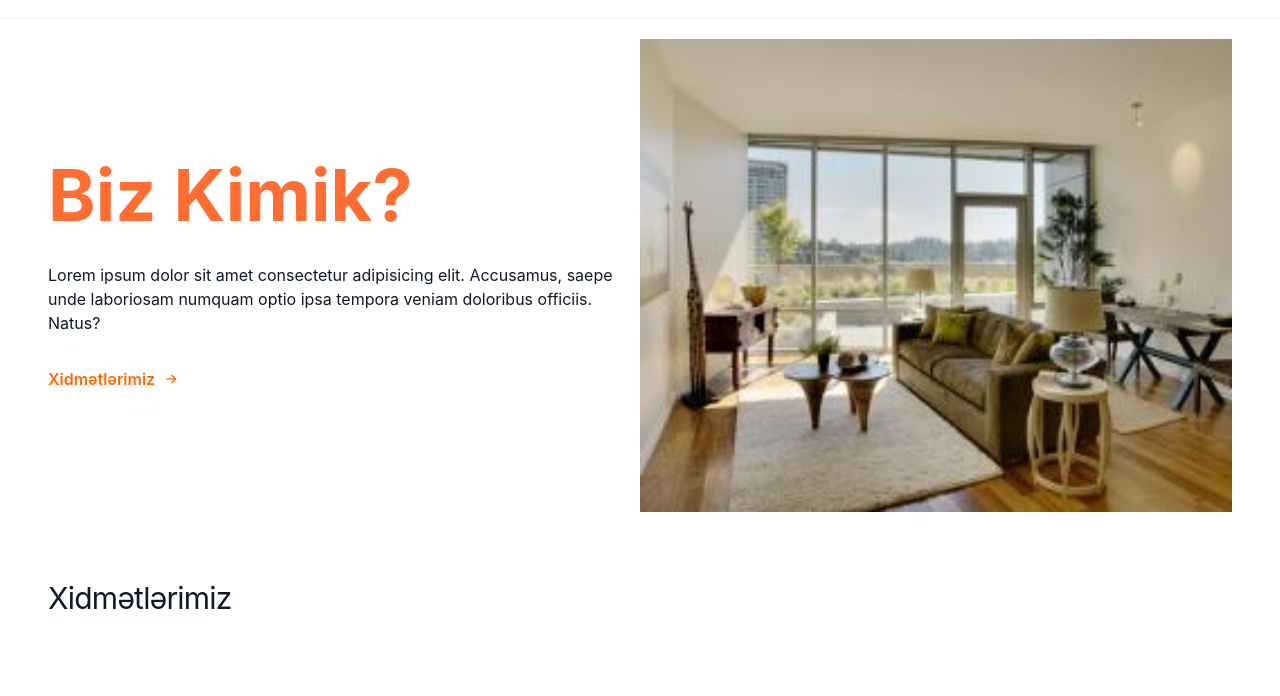
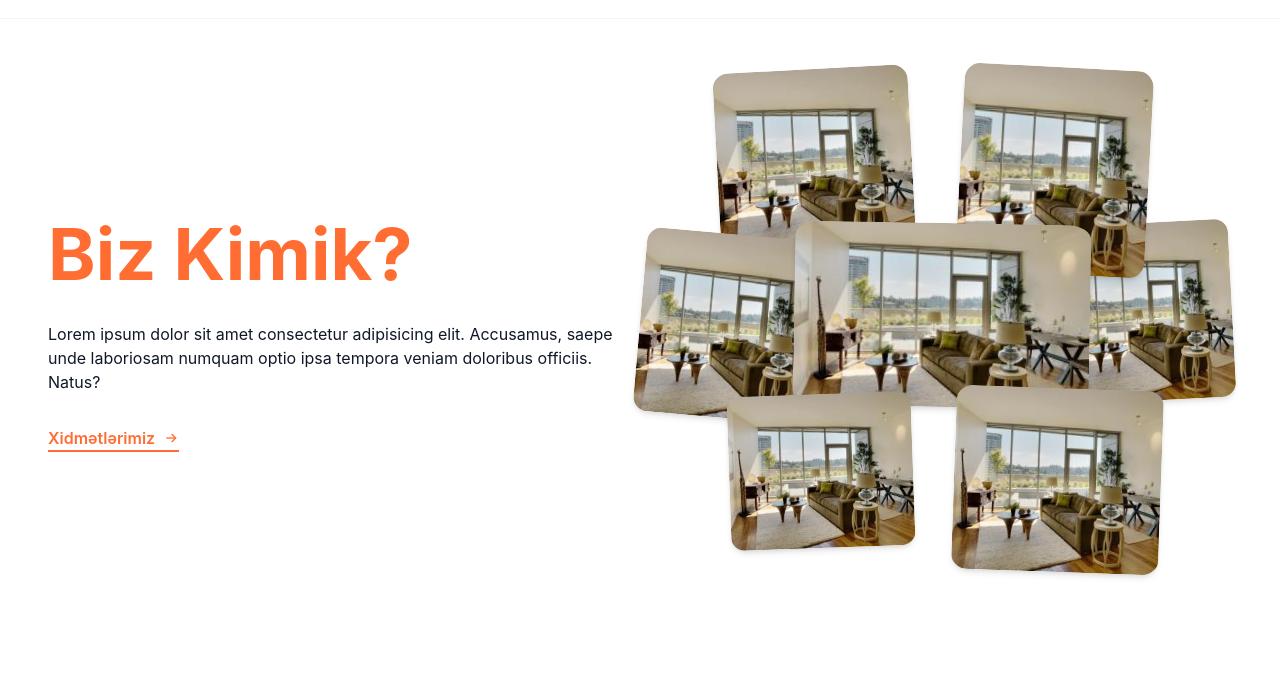
Before and after one commit to tsult595/tanitim-az, an Astro site in the folder apps/web/: page / in a window 1280 px wide. Shown: the part 61-757 px from the top of the page. Built offline with nearby package versions, Linux system fonts and the light colour scheme; Astro itself is replaced by a stand-in of ours.

Commit message:
About section mages is settled as in figma

```diff
--- a/apps/web/src/components/user/mainPage/AboutSection.astro
+++ b/apps/web/src/components/user/mainPage/AboutSection.astro
@@ -6,14 +6,16 @@ interface Props {
 }
 
 const {
-
   class: className
 } = Astro.props;
 ---
 
 <div class:list={[className]}>
-  <section id="about-section" class:list={["w-full px-1 md:px-12 ", className]}>
-    <div class="mx-auto flex max-w-7xl flex-col bg-white md:flex-row">
+  <section
+    id="about-section"
+    class:list={["w-full px-1 md:min-h-90 md:px-12", className]}
+  >
+    <div class="mx-auto flex max-w-7xl flex-col items-center bg-white md:flex-row md:items-stretch">
 
       <!-- Text -->
       <div class="flex w-full flex-col justify-center gap-8 py-8 md:w-1/2 md:py-0">
@@ -27,13 +29,14 @@ const {
           veniam doloribus officiis. Natus?
         </p>
 
+        <div class="w-fit">
+
           <a
             href="#services-section"
             data-scroll="services-section"
-      class="flex w-fit items-center gap-2 rounded-lg text-md font-semibold text-orange-500"
+            class="flex w-fit items-center gap-2 rounded-lg text-md font-semibold text-[#FF6D33]"
           >
             Xidmətlərimiz
-
             <svg
               class="h-4 w-4"
               viewBox="0 0 24 24"
@@ -45,15 +48,63 @@ const {
               <path d="m13 6 6 6-6 6" />
             </svg>
           </a>
+
+          <div class="h-0.5 w-full bg-[#FF6D33]"></div>
+        </div>
       </div>
 
-  <!-- Image -->
-  <div class="relative w-full shrink-0 md:w-1/2">
+      <!-- Images collage: fixed aspect-ratio container, all positions in % -->
+      <div class="relative w-full max-w-[420px] aspect-[14/14] shrink-0 md:w-1/2 md:max-w-none">
+
+        <!-- 1: top-left, meeting table -->
         <img
           src="/img.jpeg"
-      class="h-full w-full object-cover"
           alt=""
+          class="absolute left-[13%] top-[5%] z-10 h-[32%] w-[33%] rotate-[-3deg] rounded-[8%] object-cover shadow-md"
         />
+
+        <!-- 2: top-right, woman with phone -->
+        <img
+          src="/img.jpeg"
+          alt=""
+          class="absolute right-[14%] top-7 z-30 h-[35%] w-[32%] rotate-[3deg] rounded-[8%] object-cover shadow-md"
+        />
+
+        <!-- 3: left, flatlay (phone/earbuds/mug) -->
+        <img
+          src="/img.jpeg"
+          alt=""
+          class="absolute left-0 top-[33%] z-20 h-[31%] w-[30%] rotate-[5deg] rounded-[8%] object-cover shadow-md"
+        />
+
+        <!-- 4: CENTER — wide group meeting -->
+        <img
+          src="/img.jpeg"
+          alt=""
+          class="absolute left-[26%] top-[31%] z-40 h-[31%] w-[50%] rotate-[1deg] rounded-[8%] object-cover shadow-md"
+        />
+
+        <!-- 5: right, woman standing in hallway -->
+        <img
+          src="/img.jpeg"
+          alt=""
+          class="absolute right-0 top-[31%] z-20 h-[30%] w-[30%] rotate-[-3deg] rounded-[8%] object-cover shadow-md"
+        />
+
+        <!-- 6: bottom-left, laptop with charts -->
+        <img
+          src="/img.jpeg"
+          alt=""
+          class="absolute left-[15%] top-[60%] z-41 h-[26%] w-[31%] rotate-[-2deg] rounded-[8%] object-cover shadow-md"
+        />
+
+        <!-- 7: bottom-right, two colleagues at table -->
+        <img
+          src="/img.jpeg"
+          alt=""
+          class="absolute right-[12%] top-[59%] z-41 h-[31%] w-[35%] rotate-[2deg] rounded-[8%] object-cover shadow-md"
+        />
+
       </div>
 
     </div>
--- a/apps/web/src/components/user/mainPage/ClientsSection.astro
+++ b/apps/web/src/components/user/mainPage/ClientsSection.astro
@@ -48,17 +48,17 @@ const { clients = defaultClients } = Astro.props;
 
   <div class="relative w-full max-w-7xl mx-auto overflow-hidden bg-gray-100/60 px-0 md:py-2">
     <div class="text-center mb-6 sm:mb-8 md:mb-10 sm:text-left px-0 sm:px-6 md:px-9 lg:px-12">
-      <h2 class="text-2xl md:text-3xl text-slate-900 tracking-tight mt-5">
+      <h2 class="text-2xl text-left md:text-3xl text-slate-900 tracking-tight mt-5">
         Müştərilərimiz
       </h2>
     </div>
 
 
     <div class="relative z-10 w-full">
-      <div class="grid w-full grid-cols-3 sm:grid-cols-3 md:grid-cols-6 p-2">
+      <div class="grid w-full grid-cols-4 sm:grid-cols-3 md:grid-cols-6 p-2">
         {clients.map((client, index) => (
           <div
-            class="group relative flex h-32 items-center justify-center transition-all duration-300 sm:h-36 md:h-32"
+            class="group relative flex h-28 items-center justify-center transition-all duration-300 sm:h-36 md:h-32"
           >
             <!-- LOGO BOX -->
             <div class="relative flex h-16 w-28 items-center justify-center transition-transform duration-300">
--- a/apps/web/src/components/user/mainPage/ContactUs.astro
+++ b/apps/web/src/components/user/mainPage/ContactUs.astro
@@ -18,7 +18,7 @@ const { class: className } = Astro.props;
   <div class="mx-auto max-w-7xl px-4 sm:px-11">
 
     <!-- Title -->
-    <h2 class="text-2xl text-center sm:text-left md:text-3xl text-slate-900 tracking-tight mb-5 sm:mb-6 md:mb-8">
+    <h2 class="text-2xl text-left sm:text-left md:text-3xl text-slate-900 tracking-tight mb-5 sm:mb-6 md:mb-8">
       Əlaqə
     </h2>
 
--- a/apps/web/src/components/user/mainPage/ProductsSection.astro
+++ b/apps/web/src/components/user/mainPage/ProductsSection.astro
@@ -46,7 +46,7 @@ const products: Product[] = [
 <section id="products-section" class:list={["w-full py-10 sm:py-12 md:py-16 lg:py-20", className]}>
   <div class="max-w-7xl mx-auto bg-white px-0 md:py-7">
     <div class="mb-6 sm:mb-8 md:mb-10 text-left px-0 sm:px-6 md:px-9 lg:px-12">
-      <h2 class="text-2xl text-center sm:text-left md:text-3xl text-slate-900 tracking-tight mb-0">
+      <h2 class="text-2xl text-left sm:text-left md:text-3xl text-slate-900 tracking-tight mb-0">
         Məhsullarımız
       </h2>
     </div>
```
Also changed, not shown: apps/web/src/components/user/BlogFooter.astro (added). Lines whose indentation alone changed are shown as unchanged.
